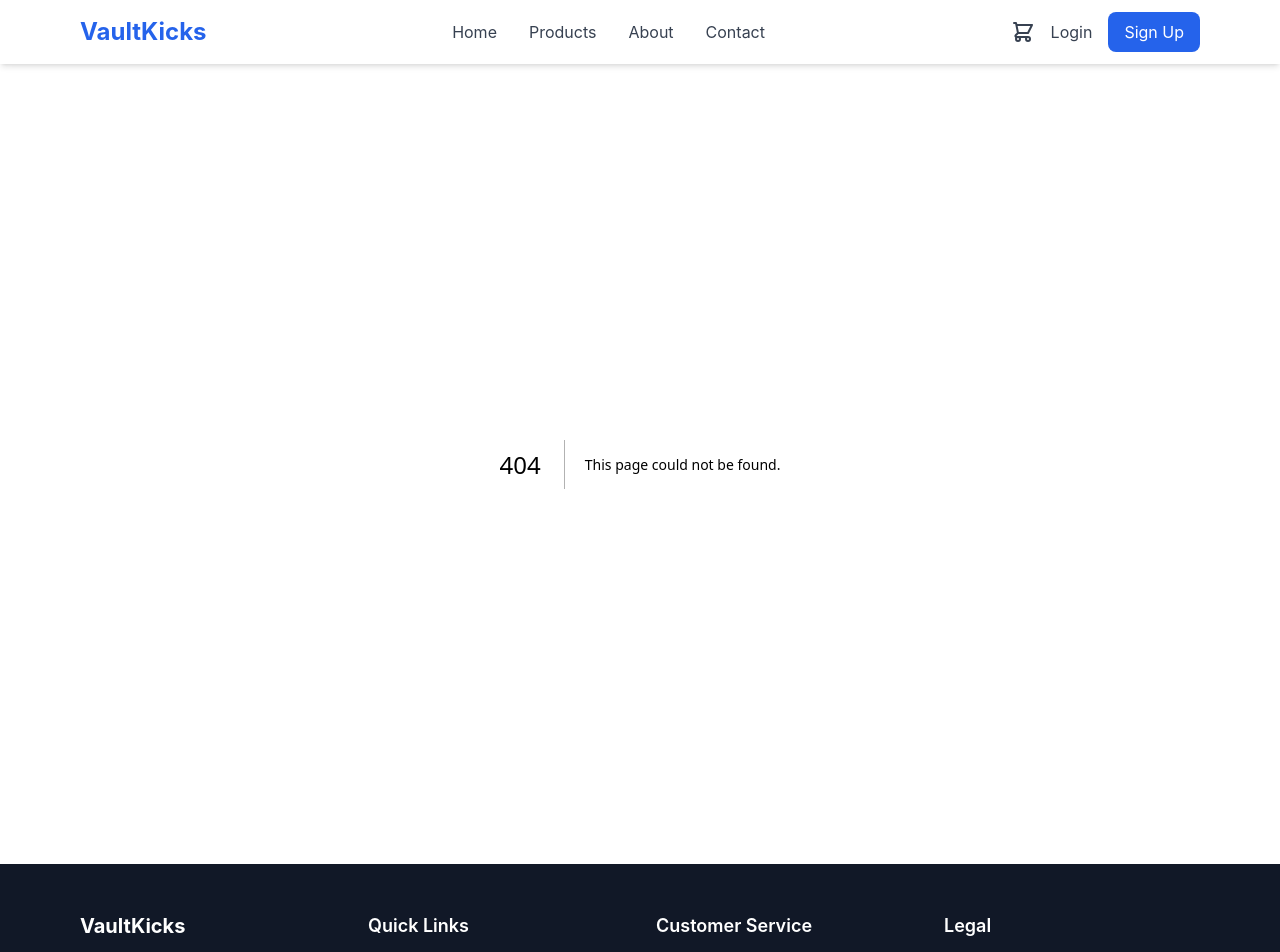
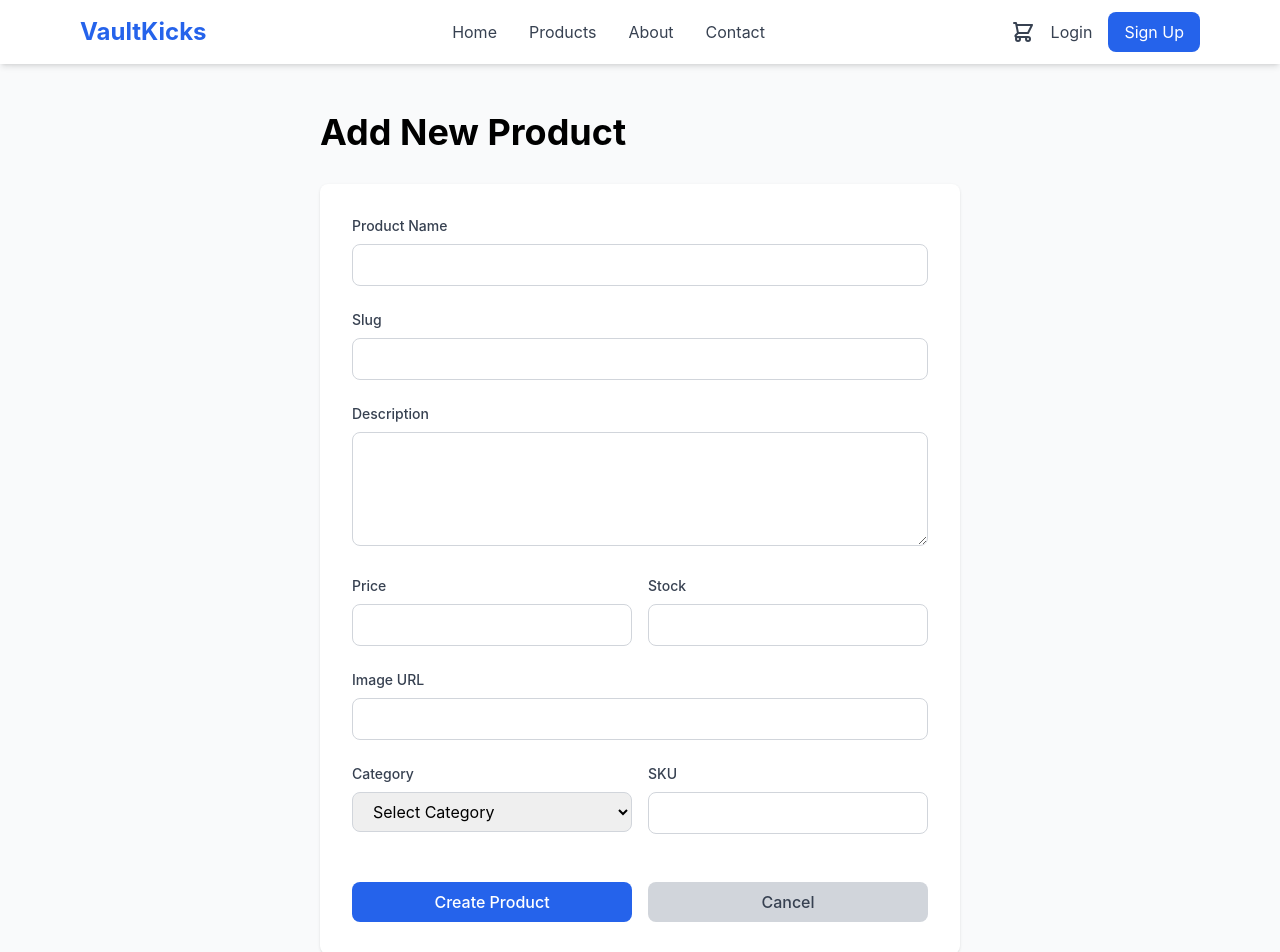
Before and after one commit to xtremegear0-gif/vaultkicks, a Next.js app: page /admin/products/new in a window 1280 px wide. Before the commit this address had no page. Shown: the top 952 px of the page. Built offline with nearby package versions, Linux system fonts and the light colour scheme.

Commit message:
Add product creation page

```diff
--- /dev/null
+++ b/app/admin/products/new/page.tsx
@@ -0,0 +1,199 @@
+'use client'
+
+import { useState } from 'react'
+import { useRouter } from 'next/navigation'
+
+export default function NewProductPage() {
+  const router = useRouter()
+  const [formData, setFormData] = useState({
+    name: '',
+    slug: '',
+    description: '',
+    price: '',
+    image: '',
+    category: '',
+    stock: '',
+    sku: '',
+  })
+  const [loading, setLoading] = useState(false)
+  const [error, setError] = useState('')
+
+  const handleChange = (e: React.ChangeEvent<HTMLInputElement | HTMLTextAreaElement | HTMLSelectElement>) => {
+    const { name, value } = e.target
+    setFormData((prev) => ({
+      ...prev,
+      [name]: value,
+    }))
+  }
+
+  const handleSubmit = async (e: React.FormEvent<HTMLFormElement>) => {
+    e.preventDefault()
+    setError('')
+    setLoading(true)
+
+    try {
+      const res = await fetch('/api/admin/products', {
+        method: 'POST',
+        headers: {
+          'Content-Type': 'application/json',
+          'x-user-role': 'admin',
+        },
+        body: JSON.stringify({
+          ...formData,
+          price: parseFloat(formData.price),
+          stock: parseInt(formData.stock),
+        }),
+      })
+
+      if (!res.ok) {
+        const data = await res.json()
+        throw new Error(data.error || 'Failed to create product')
+      }
+
+      router.push('/admin/products')
+    } catch (err: any) {
+      setError(err.message || 'Failed to create product')
+    } finally {
+      setLoading(false)
+    }
+  }
+
+  return (
+    <div className="min-h-screen bg-gray-50 py-12">
+      <div className="max-w-2xl mx-auto px-4">
+        <h1 className="text-4xl font-bold mb-8">Add New Product</h1>
+
+        <form onSubmit={handleSubmit} className="bg-white rounded-lg shadow p-8 space-y-6">
+          {error && (
+            <div className="rounded-md bg-red-50 p-4">
+              <p className="text-sm text-red-700">{error}</p>
+            </div>
+          )}
+
+          <div>
+            <label className="block text-sm font-medium text-gray-700 mb-2">Product Name</label>
+            <input
+              type="text"
+              name="name"
+              value={formData.name}
+              onChange={handleChange}
+              required
+              className="w-full px-4 py-2 border border-gray-300 rounded-lg focus:ring-2 focus:ring-blue-500 focus:border-transparent"
+            />
+          </div>
+
+          <div>
+            <label className="block text-sm font-medium text-gray-700 mb-2">Slug</label>
+            <input
+              type="text"
+              name="slug"
+              value={formData.slug}
+              onChange={handleChange}
+              required
+              className="w-full px-4 py-2 border border-gray-300 rounded-lg focus:ring-2 focus:ring-blue-500 focus:border-transparent"
+            />
+          </div>
+
+          <div>
+            <label className="block text-sm font-medium text-gray-700 mb-2">Description</label>
+            <textarea
+              name="description"
+              value={formData.description}
+              onChange={handleChange}
+              rows={4}
+              required
+              className="w-full px-4 py-2 border border-gray-300 rounded-lg focus:ring-2 focus:ring-blue-500 focus:border-transparent"
+            />
+          </div>
+
+          <div className="grid grid-cols-2 gap-4">
+            <div>
+              <label className="block text-sm font-medium text-gray-700 mb-2">Price</label>
+              <input
+                type="number"
+                name="price"
+                value={formData.price}
+                onChange={handleChange}
+                step="0.01"
+                required
+                className="w-full px-4 py-2 border border-gray-300 rounded-lg focus:ring-2 focus:ring-blue-500 focus:border-transparent"
+              />
+            </div>
+            <div>
+              <label className="block text-sm font-medium text-gray-700 mb-2">Stock</label>
+              <input
+                type="number"
+                name="stock"
+                value={formData.stock}
+                onChange={handleChange}
+                required
+                className="w-full px-4 py-2 border border-gray-300 rounded-lg focus:ring-2 focus:ring-blue-500 focus:border-transparent"
+              />
+            </div>
+          </div>
+
+          <div>
+            <label className="block text-sm font-medium text-gray-700 mb-2">Image URL</label>
+            <input
+              type="url"
+              name="image"
+              value={formData.image}
+              onChange={handleChange}
+              required
+              className="w-full px-4 py-2 border border-gray-300 rounded-lg focus:ring-2 focus:ring-blue-500 focus:border-transparent"
+            />
+          </div>
+
+          <div className="grid grid-cols-2 gap-4">
+            <div>
+              <label className="block text-sm font-medium text-gray-700 mb-2">Category</label>
+              <select
+                name="category"
+                value={formData.category}
+                onChange={handleChange}
+                required
+                className="w-full px-4 py-2 border border-gray-300 rounded-lg focus:ring-2 focus:ring-blue-500 focus:border-transparent"
+              >
+                <option value="">Select Category</option>
+                <option value="Nike">Nike</option>
+                <option value="Adidas">Adidas</option>
+                <option value="Jordan">Jordan</option>
+                <option value="Yeezy">Yeezy</option>
+                <option value="Lebron">Lebron</option>
+                <option value="Other">Other</option>
+              </select>
+            </div>
+            <div>
+              <label className="block text-sm font-medium text-gray-700 mb-2">SKU</label>
+              <input
+                type="text"
+                name="sku"
+                value={formData.sku}
+                onChange={handleChange}
+                required
+                className="w-full px-4 py-2 border border-gray-300 rounded-lg focus:ring-2 focus:ring-blue-500 focus:border-transparent"
+              />
+            </div>
+          </div>
+
+          <div className="flex gap-4 pt-6">
+            <button
+              type="submit"
+              disabled={loading}
+              className="flex-1 bg-blue-600 text-white py-2 rounded-lg hover:bg-blue-700 disabled:bg-gray-400 font-medium"
+            >
+              {loading ? 'Creating...' : 'Create Product'}
+            </button>
+            <button
+              type="button"
+              onClick={() => router.back()}
+              className="flex-1 bg-gray-300 text-gray-700 py-2 rounded-lg hover:bg-gray-400 font-medium"
+            >
+              Cancel
+            </button>
+          </div>
+        </form>
+      </div>
+    </div>
+  )
+}
```
